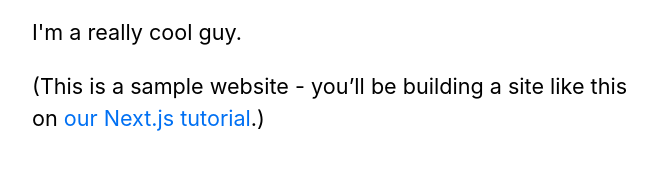
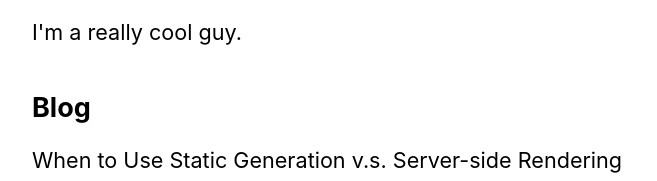
Before and after one commit to omawhite/next-portfolio, a Next.js app: page / in a window 1280 px wide. Shown: the part 294-475 px from the top of the page, without its empty margins (302-959 px from the left). Built offline with nearby package versions, Linux system fonts and the light colour scheme.

Commit message:
removes some of the default nextjs content

```diff
--- a/pages/index.js
+++ b/pages/index.js
@@ -11,10 +11,6 @@ export default function Home({allPostsData}) {
       </Head>
       <section className={utilStyles.headingMd}>
         <p>I'm a really cool guy.</p>
-        <p>
-          (This is a sample website - you’ll be building a site like this on{' '}
-          <a href="https://nextjs.org/learn">our Next.js tutorial</a>.)
-        </p>
       </section>
       <section className={`${utilStyles.headingMd} ${utilStyles.padding1px}`}>
       <h2 className={utilStyles.headingLg}>Blog</h2>
```
